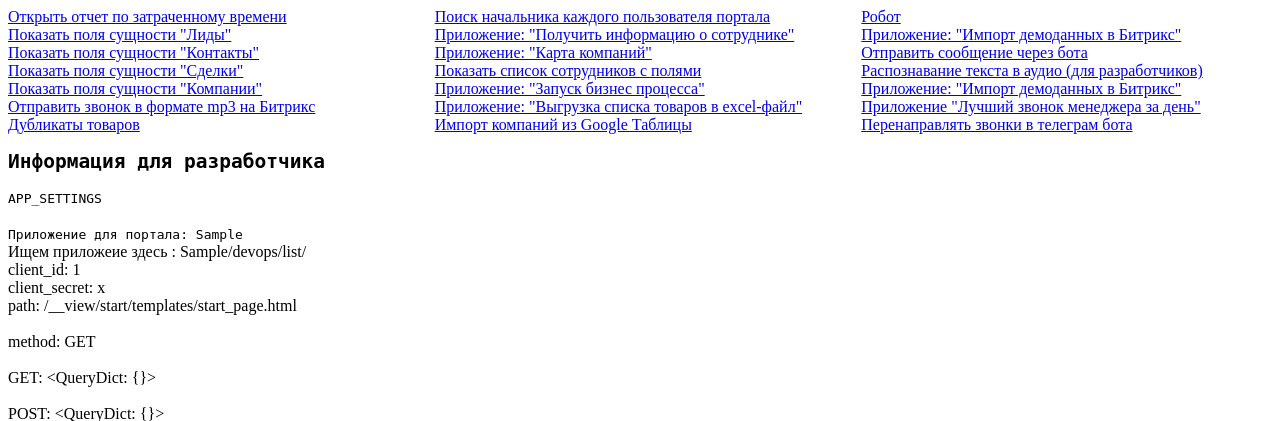
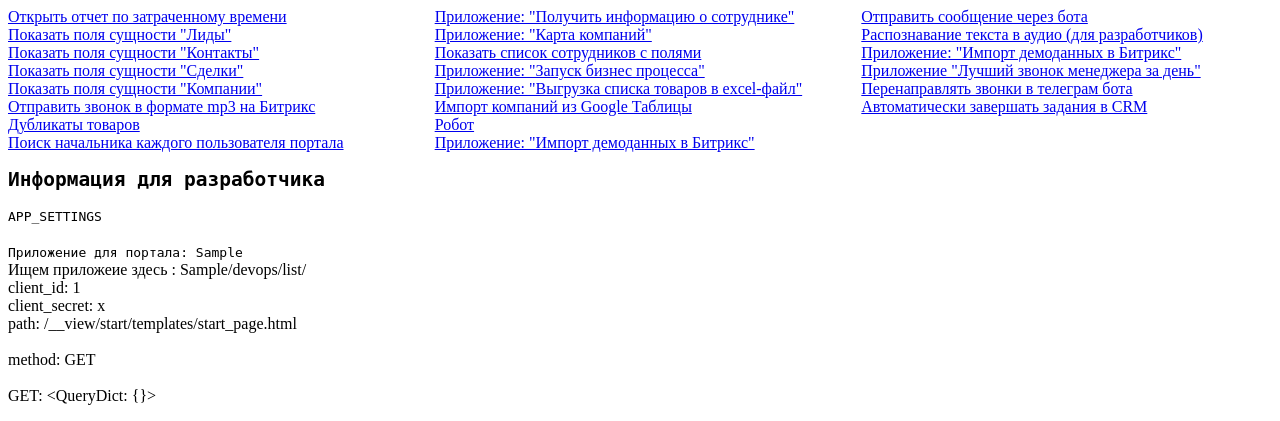
Before and after one commit to hlopikit/is_demo, a Django app: template start/templates/start_page.html in a window 1280 px wide. Shown: the top 421 px of the page. Run offline with Django 3.2, Linux system fonts and the light colour scheme; the template is opened without the code that fills it: most values are stand-ins (such as "Sample title", 1, 10 or a date in 2020); parts of the project's set-up code (start-up, migrations or seed data) failed here and were passed over.

Commit message:
-new app "autocomplete_crm_tasks" added (beta)

```diff
--- a/settings.py
+++ b/settings.py
@@ -48,7 +48,8 @@ INSTALLED_APPS = [
     "sample_tg_bot",
     'audio_recognition',
     'calls_to_telegram',
-    'best_call_manager'
+    'best_call_manager',
+    'autocomplete_crm_tasks'
 ]
 
 MIDDLEWARE = [
--- a/start/templates/top_menu.html
+++ b/start/templates/top_menu.html
@@ -20,5 +20,6 @@
     <a href="/demo_data_in_bitrix/demo_data_form/">Приложение: "Импорт демоданных в Битрикс"<br></a>
     <a href="/best_call_manager/start_find_all_call/">Приложение "Лучший звонок менеджера за день"<br></a>
     <a href="/calls_to_telegram/send_call_info/">Перенаправлять звонки в телеграм бота<br></a>
+    <a href="/autocomplete_crm_tasks/complete_tasks/">Автоматически завершать задания в CRM<br></a>
 
 </div>
--- a/urls.py
+++ b/urls.py
@@ -43,5 +43,6 @@ urlpatterns = [
     path('audio_recognition/', include('audio_recognition.urls')),
     path('best_call_manager/', include('best_call_manager.urls')),
     path('calls_to_telegram/', include('calls_to_telegram.urls')),
+    path('autocomplete_crm_tasks/', include('autocomplete_crm_tasks.urls')),
 
 ] + static(settings.MEDIA_URL, document_root=settings.MEDIA_ROOT)
```
Also changed, not shown: autocomplete_crm_tasks/__init__.py (added).
